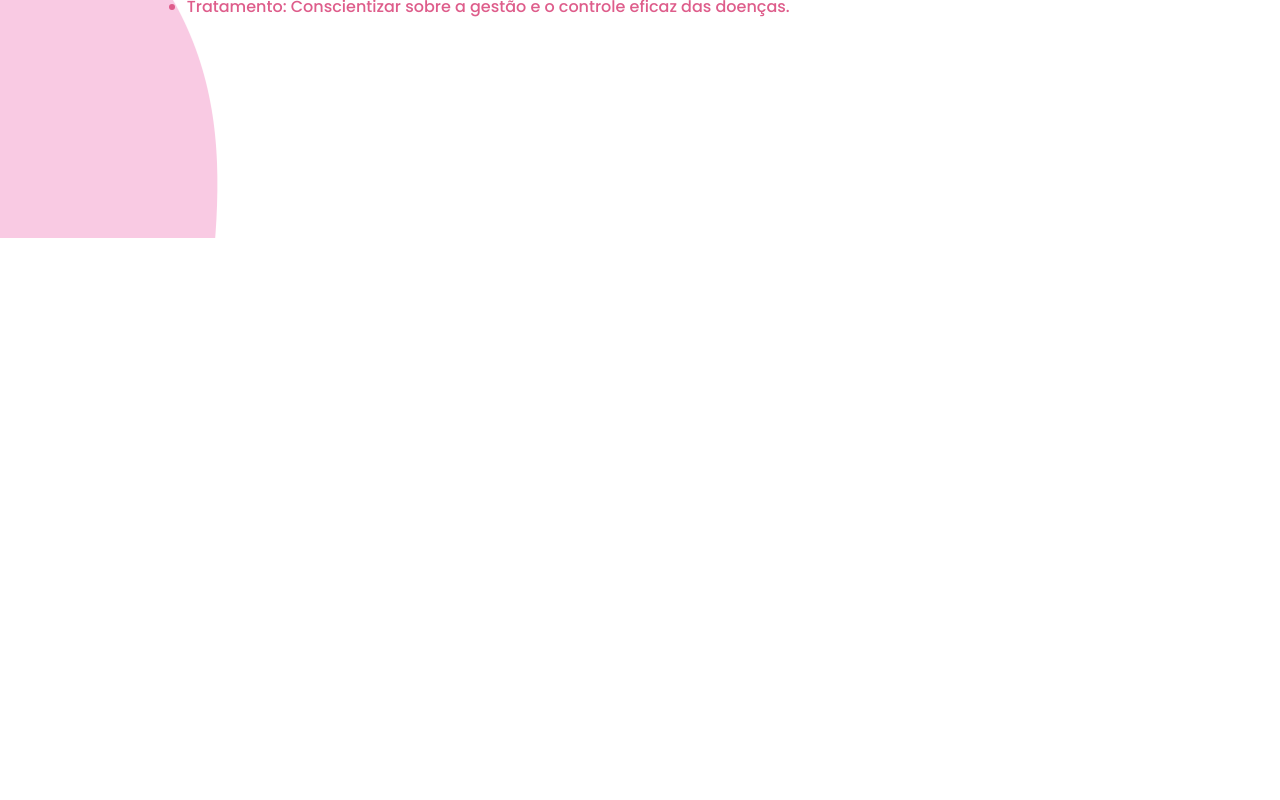
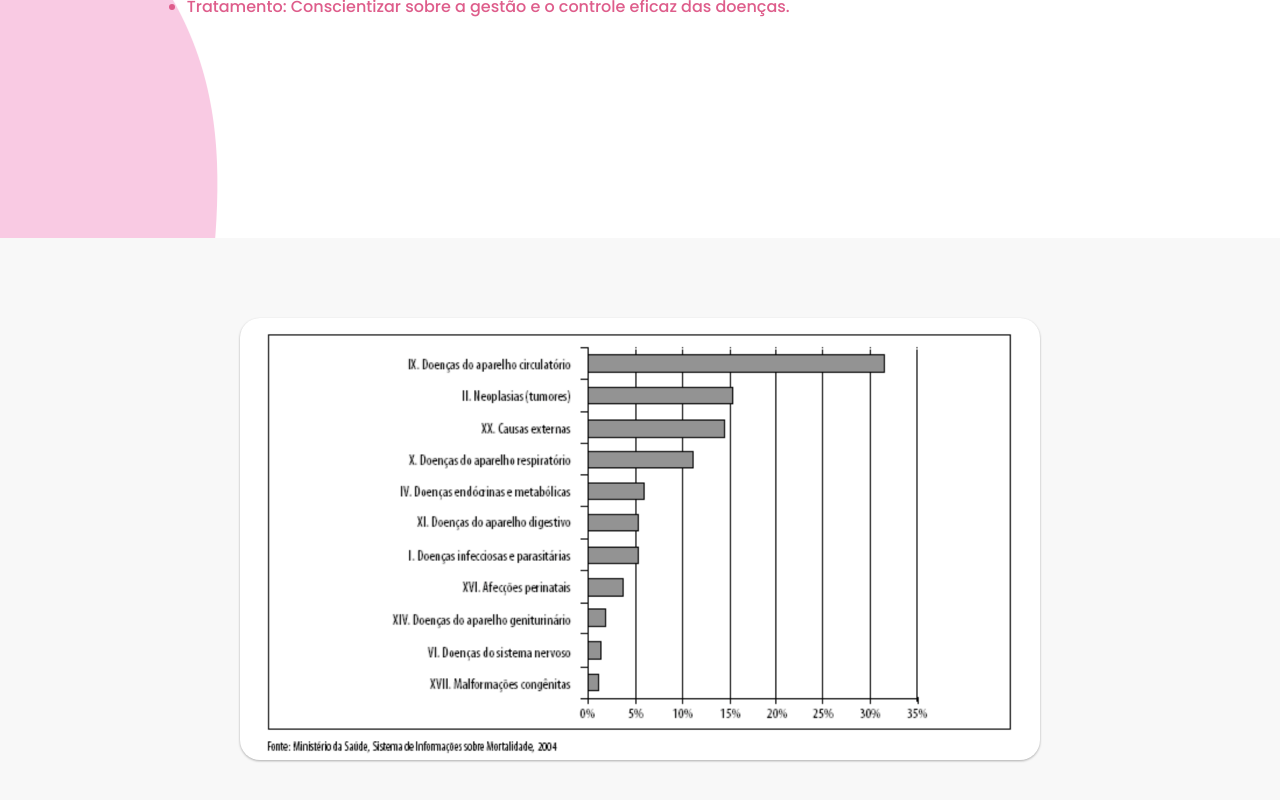
Before and after one commit to vinicius-prates/global-solutions-2, a React (Create React App) app: page /prevencoes in a window 1280 px wide. Shown: the part 640-1440 px from the top of the page. Before the commit the page ends 878 px from the top, so only its background shows below. Built offline with nearby package versions, Linux system fonts and the light colour scheme.

Commit message:
prevencoes page done

```diff
--- a/src/Pages/Prevencoes/Prevencoes.css
+++ b/src/Pages/Prevencoes/Prevencoes.css
@@ -23,3 +23,27 @@
 .prevencoes-tipos ul li{
     color: #DE5D8B;
 }
+
+.grafico-prevencao{
+    display: flex;
+    flex-direction: column;
+    align-items: center;
+    background-color: #f8f8f8;
+    padding: 5rem 10rem;
+
+}
+
+.grafico-prevencao img{
+    width: 50rem;
+    border-radius: 20px;
+    box-shadow: initial;
+    filter: grayscale(0%) drop-shadow(0 1px 1px rgba(0, 0, 0, 0.3));
+    transition-duration: 600ms;
+    transition-timing-function: ease;
+
+
+}
+
+.grafico-prevencao img:hover{
+    filter: grayscale(0%) drop-shadow(0 5px 5px rgba(0, 0, 0, 0.3));
+}
--- a/src/Pages/Prevencoes/Prevencoes.jsx
+++ b/src/Pages/Prevencoes/Prevencoes.jsx
@@ -24,6 +24,9 @@ import { Navbar } from "../../Components/Navbar/Navbar"
                     </ul>
                 </div>
             </div>
+            <div className="grafico-prevencao">
+                <img src="/grafico-prevencao.png" alt="blob"/>
+            </div>
         </div>
     )
  }
```
